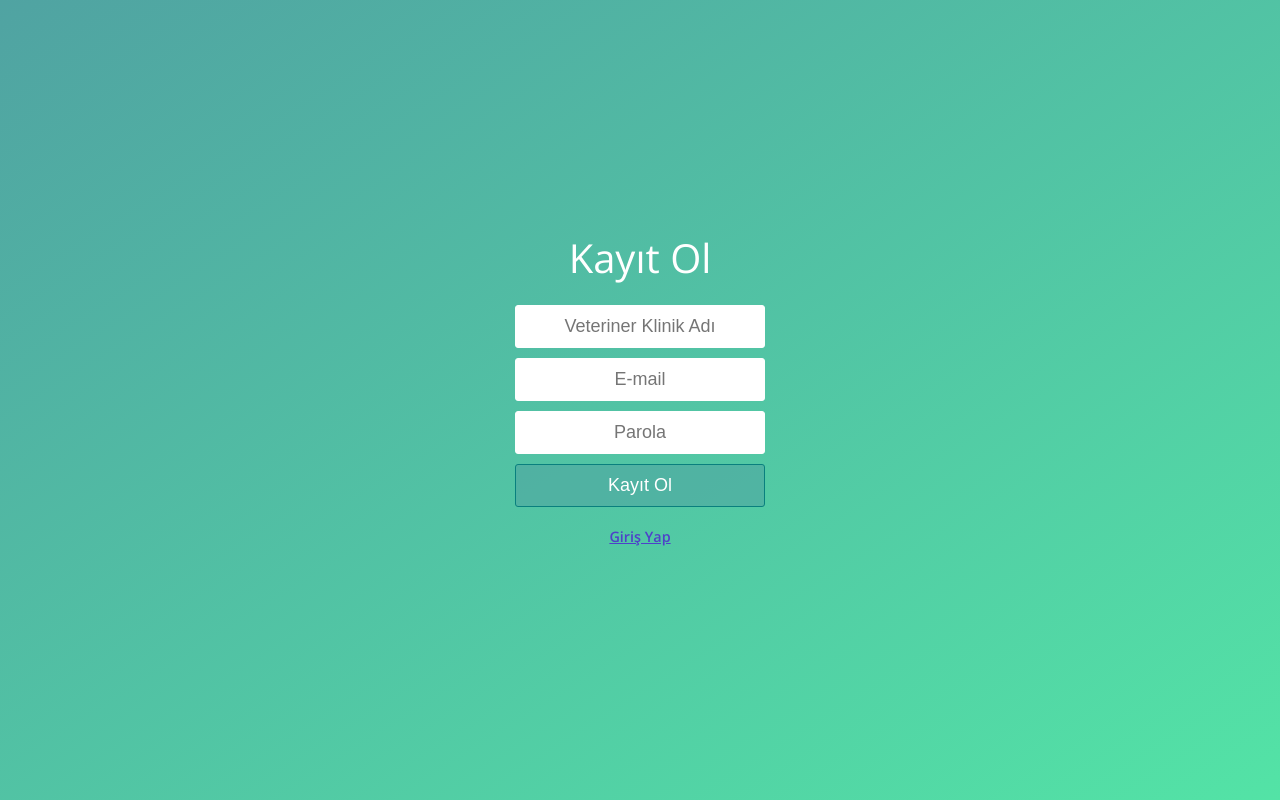
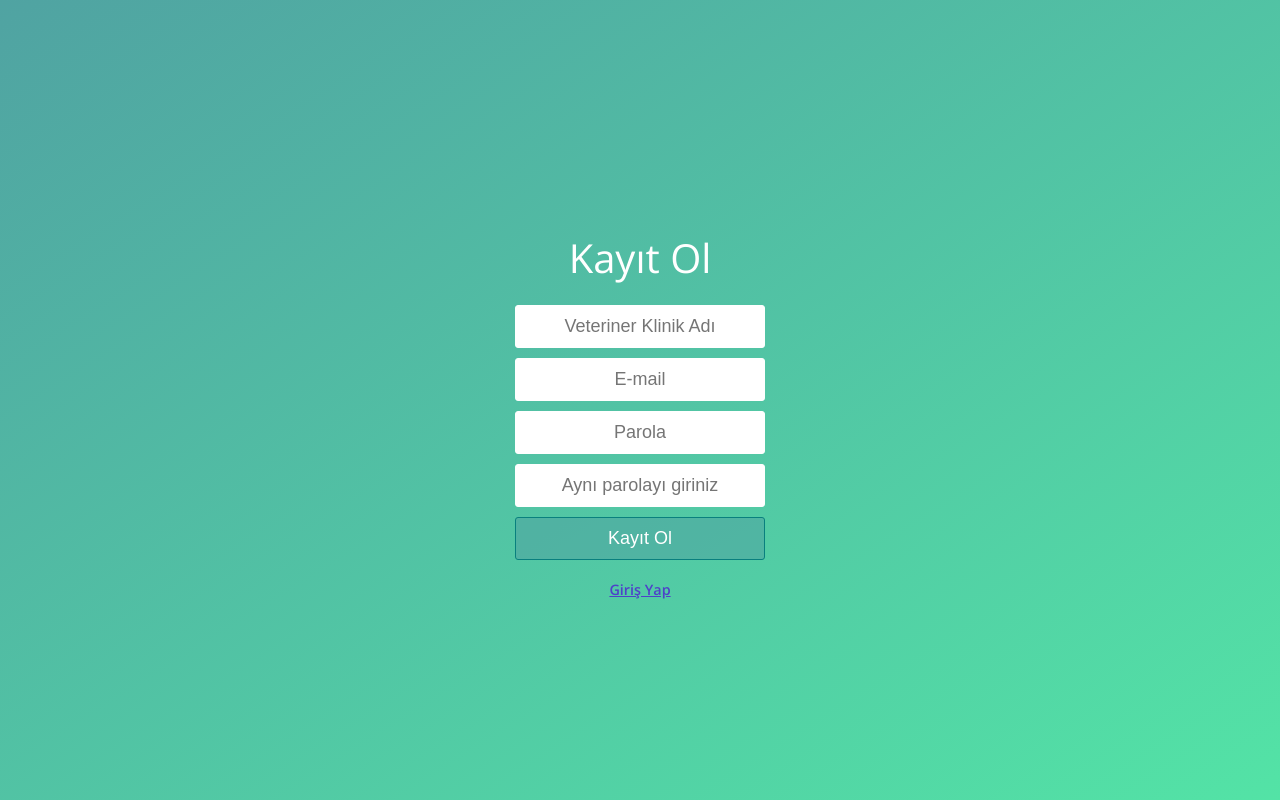
Before and after one commit to hasanelmaci/veterinary-management-app, a React (Create React App) app in the folder client/: page /register in a window 1280 px wide. Built offline with nearby package versions, Linux system fonts and the light colour scheme; no server answers.

Commit message:
Register validation

```diff
--- a/client/src/components/Register/RegisterForm.js
+++ b/client/src/components/Register/RegisterForm.js
@@ -5,11 +5,13 @@ import userAuthContext from "../../context/userAuth/userAuthContext";
 const RegisterForm = (props) => {
   const { register, isUserAuth, loadUser, error, clearErrors } = useContext(userAuthContext);
   const [isValid, setIsValid] = useState(null);
+  const [isMatched, setIsMatched] = useState(true);
 
   const [user, setUser] = useState({
     name: "",
     email: "",
     password: "",
+    password2: "",
   });
 
   useEffect(() => {
@@ -24,7 +26,7 @@ const RegisterForm = (props) => {
     // eslint-disable-next-line
   }, [isUserAuth, error, props.history]);
 
-  const { name, email, password } = user;
+  const { name, email, password, password2 } = user;
 
   const onChange = (event) => {
     setUser({ ...user, [event.target.name]: event.target.value });
@@ -32,7 +34,11 @@ const RegisterForm = (props) => {
 
   const onSubmit = (event) => {
     event.preventDefault();
-    register({ name, email, password });
+    if (password === password2) {
+      setIsMatched(true);
+      return register({ name, email, password });
+    }
+    setIsMatched(false);
   };
 
   return (
@@ -56,14 +62,27 @@ const RegisterForm = (props) => {
           <div>
             <input type="password" name="password" value={password} onChange={onChange} placeholder="Parola" required />
           </div>
+          <div>
+            <input
+              type="password"
+              name="password2"
+              value={password2}
+              onChange={onChange}
+              placeholder="Aynı parolayı giriniz"
+              required
+            />
+          </div>
           <button type="submit">Kayıt Ol</button>
           <div className="register__bottom">
             <Link to="/login">Giriş Yap</Link>
-            {/* <Link to="/customerlogin">Müşteri olarak giriş yap</Link> */}
           </div>
         </form>
 
-        {isValid === false && <p>Bu e-mail daha önceden kullanıldı.</p>}
+        {isMatched === false ? (
+          <p>Aynı parolayı girdiğinize emin olunuz.</p>
+        ) : (
+          isValid === false && <p>Bu e-mail daha önceden kullanıldı.</p>
+        )}
       </div>
     </div>
   );
--- a/client/src/socketService.js
+++ b/client/src/socketService.js
@@ -26,7 +26,6 @@ export const sendMessage = ([room, user, message]) => {
 export const receiveMessage = (cb) => {
   if (socket)
     socket.on("receive-message", ({ user, message }) => {
-      console.log(user, message);
       cb(user, message);
     });
 };
```
Also changed, not shown: 1 other file (tests, documents, lock files or other folders).
